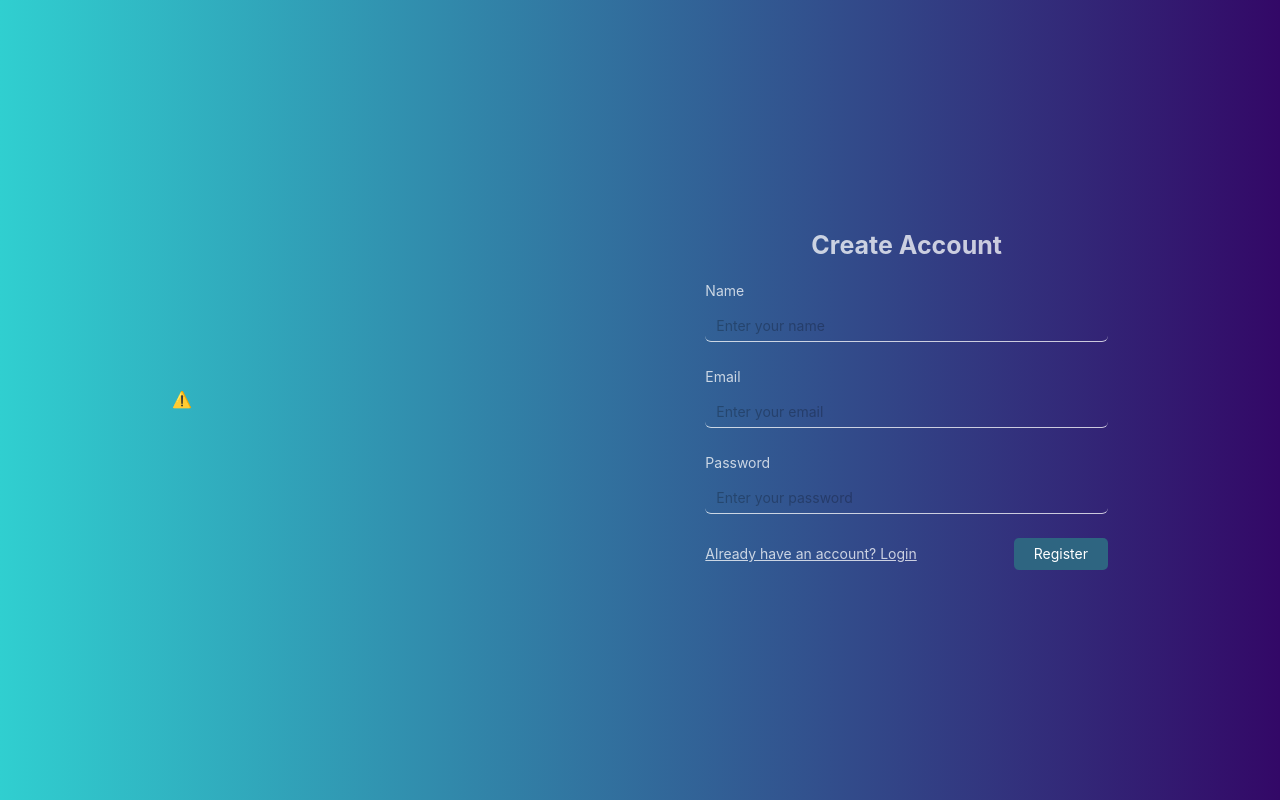
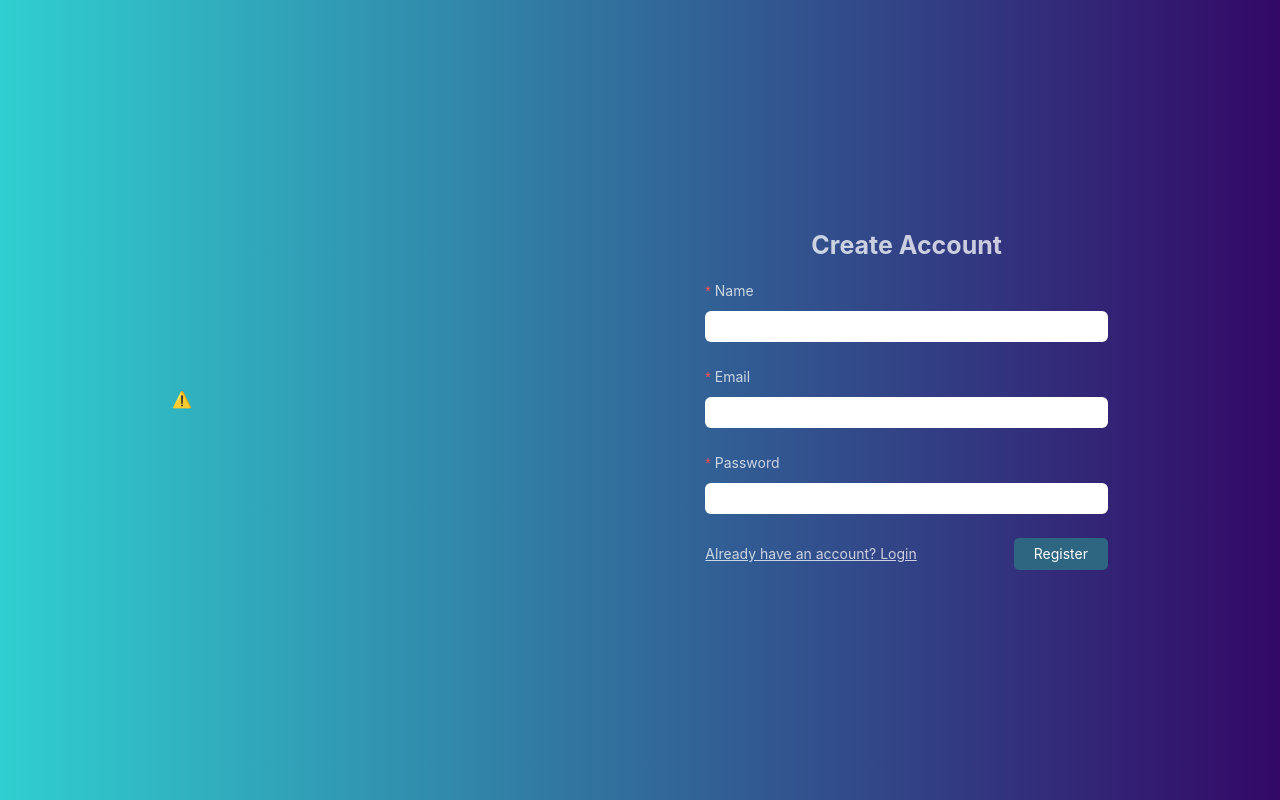
Before and after one commit to SahandNamvar/personal-budget-tracking-web-app-mern, a React (Create React App) app in the folder client/: page /register in a window 1280 px wide. Built offline with nearby package versions, Linux system fonts and the light colour scheme; no server answers.

Commit message:
Added form validation. Fixed minor bugs related to mapping through transactions without assigned keys. Adjusted CSS.

```diff
--- a/client/src/components/Analytics.js
+++ b/client/src/components/Analytics.js
@@ -38,8 +38,11 @@ function Analytics({ transactions }) {
 
                         <div className="progress-bars">
 
-                            <Progress className='mx-5' strokeColor='#7cb305' type="circle" percent={totalIncomeTransactionsPercentage.toFixed(0)}/>
-                            <Progress strokeColor='#ff4d4f' type="circle" percent={totalExpenseTransactionsPercentage.toFixed(0)}/>
+                            {totalIncomeTransactionsPercentage ? <Progress className='mx-5' strokeColor='#7cb305' type="circle" percent={totalIncomeTransactionsPercentage.toFixed(0)}/> : <Progress className='mx-5' strokeColor='#7cb305' type="circle" percent={0}/>}
+                            {totalExpenseTransactionsPercentage ? <Progress strokeColor='#ff4d4f' type="circle" percent={totalExpenseTransactionsPercentage.toFixed(0)}/> : <Progress strokeColor='#ff4d4f' type="circle" percent={0}/>}
+
+                            {/* <Progress className='mx-5' strokeColor='#7cb305' type="circle" percent={totalIncomeTransactionsPercentage.toFixed(0)}/>
+                            <Progress strokeColor='#ff4d4f' type="circle" percent={totalExpenseTransactionsPercentage.toFixed(0)}/> */}
 
                         </div>
 
@@ -57,8 +60,16 @@ function Analytics({ transactions }) {
 
                         <div className="progress-bars">
 
-                            <Progress className='mx-5' strokeColor='#7cb305' type="circle" percent={totalIncomeTurnoverPercentage.toFixed(0)}/>
-                            <Progress strokeColor='#ff4d4f' type="circle" percent={totalExpenseTurnoverPercentage.toFixed(0)}/>
+                            {totalIncomeTurnoverPercentage ?
+                                <Progress className='mx-5' strokeColor='#7cb305' type="circle" percent={totalIncomeTurnoverPercentage.toFixed(0)}/> :
+                                <Progress className='mx-5' strokeColor='#7cb305' type="circle" percent={0}/>}
+
+                            {totalExpenseTurnoverPercentage ?
+                                <Progress strokeColor='#ff4d4f' type="circle" percent={totalExpenseTurnoverPercentage.toFixed(0)}/> :
+                                <Progress strokeColor='#ff4d4f' type="circle" percent={0}/>}
+
+                            {/* <Progress className='mx-5' strokeColor='#7cb305' type="circle" percent={totalIncomeTurnoverPercentage.toFixed(0)}/>
+                            <Progress strokeColor='#ff4d4f' type="circle" percent={totalExpenseTurnoverPercentage.toFixed(0)}/> */}
 
                         </div>
 
@@ -79,14 +90,14 @@ function Analytics({ transactions }) {
                     <div className="category-analysis">
                         <h4>Income Transactions by Category</h4>
 
-                        {categories.map((category) => {
+                        {categories.map((category, index) => {
 
                             // Fetch the amount based on the category && type (which is income)
                             const amount = transactions.filter(transaction => transaction.type === 'income' && transaction.category === category).reduce((acc, transaction) => acc + transaction.amount, 0);
 
                             return (
                             (amount > 0) && // Show categories with non-zero amount
-                            <div className="category-card">
+                            <div className="category-card" key={index}>
                                 <h5>{category}</h5>
                                 <Progress strokeColor='#0958d9' percent={(( amount / totalIncomeTurnover) * 100).toFixed(0)}/>
                             </div>
@@ -103,14 +114,14 @@ function Analytics({ transactions }) {
                     <div className="category-analysis">
                         <h4>Expense Transactions by Category</h4>
 
-                        {categories.map((category) => {
+                        {categories.map((category, index) => {
 
                             // Fetch the amount based on the category && type (which is income)
                             const amount = transactions.filter(transaction => transaction.type === 'expense' && transaction.category === category).reduce((acc, transaction) => acc + transaction.amount, 0);
 
                             return (
                             (amount > 0) && // Show categories with non-zero amount
-                            <div className="category-card">
+                            <div className="category-card" key={index}>
                                 <h5>{category}</h5>
                                 <Progress strokeColor='#0958d9' percent={(( amount / totalExpenseTurnover) * 100).toFixed(0)}/>
                             </div>
--- a/client/src/components/DefaultLayout.js
+++ b/client/src/components/DefaultLayout.js
@@ -15,10 +15,10 @@ function DefaultLayout(props) { // Receive all pages as props
         {
             key: '1',
             label: (
-                <li onClick={() => {
+                <span onClick={() => {
                     localStorage.removeItem('personal-budget-app-user');
                     navigate('/login');
-                }}>Logout</li>
+                }}>Logout</span>
             )
         }
     ]
--- a/client/src/pages/Home.js
+++ b/client/src/pages/Home.js
@@ -82,10 +82,10 @@ function Home() {
     { title: 'Actions', dataIndex: 'actions', key: 'actions', render: (text, record) => {
       return (
         <div>
-          <EditOutlined onClick={ () => {
+          <EditOutlined className='row-button-edit' onClick={ () => {
             setSelectedItemForEdit(record)
             setShowAddEditTransactionModal(true) }} />
-          <DeleteOutlined className='mx-3' onClick={() => deleteTransaction(record)}/>
+          <DeleteOutlined className='row-button-delete mx-3' onClick={() => deleteTransaction(record)}/>
         </div>
       )
     }}
--- a/client/src/pages/Login.js
+++ b/client/src/pages/Login.js
@@ -52,12 +52,12 @@ function Login() {
 
                         <h1>Login</h1>
 
-                        <Form.Item label='Email' name='email'>
-                            <Input placeholder='Enter your email' />
+                        <Form.Item label='Email' name='email' rules={[{ required: true }]}>
+                            <Input type='email' />
                         </Form.Item>
 
-                        <Form.Item label='Password' name='password'>
-                            <Input placeholder='Enter your password' type='password'/>
+                        <Form.Item label='Password' name='password' rules={[{ required: true }]}>
+                            <Input type='password'/>
                         </Form.Item>
 
                         <div className="d-flex justify-content-between align-items-center">
--- a/client/src/pages/Register.js
+++ b/client/src/pages/Register.js
@@ -53,16 +53,16 @@ function Register() {
 
                         <h1>Create Account</h1>
 
-                        <Form.Item label='Name' name='name'>
-                            <Input placeholder='Enter your name' />
+                        <Form.Item label='Name' name='name' rules={[{ required: true }]}>
+                            <Input type='text' />
                         </Form.Item>
 
-                        <Form.Item label='Email' name='email'>
-                            <Input placeholder='Enter your email' />
+                        <Form.Item label='Email' name='email' rules={[{ required: true }]}>
+                            <Input type='email'/>
                         </Form.Item>
 
-                        <Form.Item label='Password' name='password'>
-                            <Input placeholder='Enter your password' type='password'/>
+                        <Form.Item label='Password' name='password' rules={[{ required: true }]}>
+                            <Input type='password'/>
                         </Form.Item>
 
                         <div className="d-flex justify-content-between align-items-center">
--- a/client/src/resources/authentication.css
+++ b/client/src/resources/authentication.css
@@ -11,16 +11,24 @@
 }
 
 .register input {
-    background-color: transparent;
     border: none;
     border-bottom: 1px solid rgba(255, 255, 255, 0.75);
     color: rgba(255, 255, 255, 0.75);
 }
 
 input:focus {
+    background-color: rgba(255, 255, 255, 0.45) !important;
+    outline: none !important;
+    box-shadow: none !important;
+    color: rgba(55, 55, 55, 0.75);
+    font-weight: bold;
+}
+
+input:not(:focus) {
     outline: none !important;
     box-shadow: none !important;
     color: rgba(0, 0, 0, 0.75);
+    font-weight: normal;
 }
 
 label, a{
--- a/client/src/resources/transactions.css
+++ b/client/src/resources/transactions.css
@@ -46,6 +46,19 @@
     color: gray;
 }
 
+.ant-form-item-explain-error {
+    margin: 5px !important;
+    color: #cc0000 !important;
+}
+
+.row-button-delete :hover {
+    color: #cc0000;
+}
+
+.row-button-edit :hover {
+    color: #29cd00;
+}
+
 @media screen and (max-width: 768px) {
     .filter {
         overflow-x: scroll;
```
